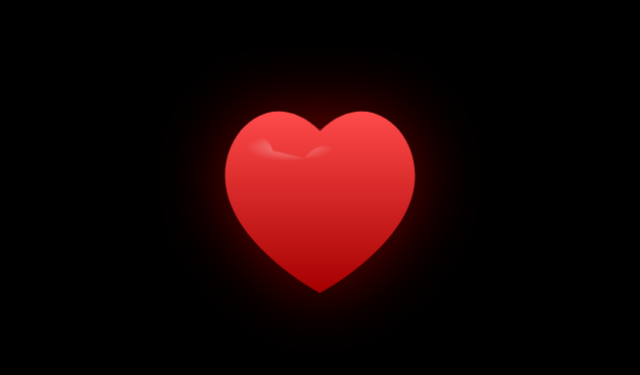
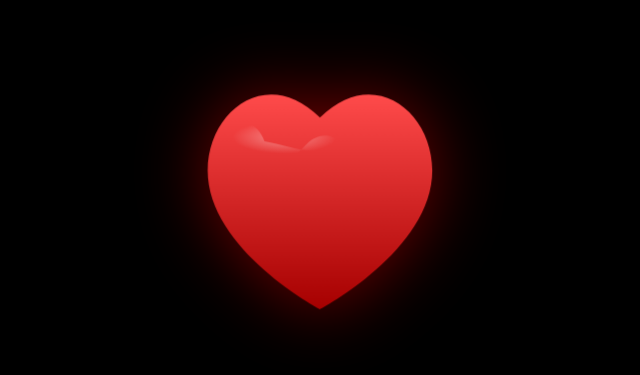
Before and after one commit to Falejanro/felizcumpleAle.github.io, a plain HTML site: page index.html in a window 1280 px wide. Shown: the part 197-572 px from the top of the page, without its empty margins (320-960 px from the left). Drawn offline with Linux system fonts and the light colour scheme.

Commit message:
Add files via upload

```diff
--- a/index.html
+++ b/index.html
@@ -5,6 +5,7 @@
     <meta charset="UTF-8">
     <meta name="viewport" content="width=device-width, initial-scale=1.0">
     <title>Feliz cumpleaños Alejandra</title>
+
     <style>
         body {
             margin: 0;
@@ -17,16 +18,22 @@
         }
 
         .heart {
-            width: 220px;
+            width: 40vw;
+            /* se adapta al ancho de pantalla */
+            max-width: 260px;
+            /* límite en PC */
+            min-width: 140px;
+            /* límite en celular */
+
             animation: spin 5s linear infinite, beat 1.2s ease-in-out infinite;
             transform-origin: center center;
             filter: drop-shadow(0 0 35px rgba(255, 0, 0, 0.45));
         }
 
         .heart svg {
-            display: block;
             width: 100%;
             height: auto;
+            display: block;
         }
 
         @keyframes spin {
@@ -50,25 +57,35 @@
                 transform: scale(1.07);
             }
         }
+
+        /* Ajuste extra para pantallas muy pequeñas */
+        @media (max-width: 400px) {
+            .heart {
+                width: 55vw;
+            }
+        }
     </style>
 </head>
 
 <body>
     <div class="heart">
-        <svg viewBox="0 0 200 190" xmlns="http://www.w3.org/2000/svg" role="img" aria-label="Corazón rojo">
+        <svg viewBox="0 0 200 190" xmlns="http://www.w3.org/2000/svg">
             <defs>
                 <linearGradient id="heartGrad" x1="0" y1="0" x2="0" y2="1">
                     <stop offset="0%" stop-color="#ff4b4b" />
                     <stop offset="100%" stop-color="#a60000" />
                 </linearGradient>
+
                 <radialGradient id="shineGrad" cx="35%" cy="28%" r="35%">
                     <stop offset="0%" stop-color="#ffffff" stop-opacity="0.9" />
                     <stop offset="100%" stop-color="#ffffff" stop-opacity="0" />
                 </radialGradient>
             </defs>
+
             <path
                 d="M100 30 C60 -10 15 25 15 70 C15 130 100 175 100 175 C100 175 185 130 185 70 C185 25 140 -10 100 30 Z"
                 fill="url(#heartGrad)" />
+
             <path
                 d="M58 48 C54 36 44 30 35 40 C30 55 42 68 55 70 C70 72 80 60 90 50 C96 44 104 42 110 45 C125 55 138 68 145 55 C150 43 140 30 131 40 C120 48 108 55 95 55 C82 55 70 50 58 48 Z"
                 fill="url(#shineGrad)" opacity="0.45" />
```
